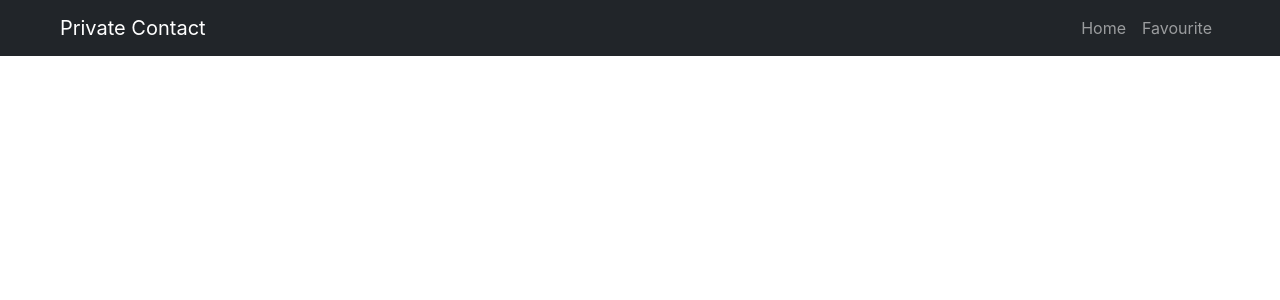
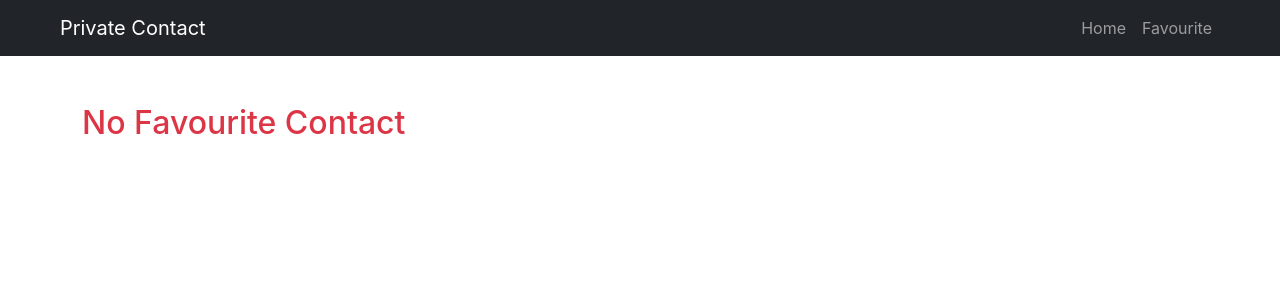
Before and after one commit to Abhinkjishmon/my-contact-react, a React (Create React App) app: page /favourite in a window 1280 px wide. Shown: the top 300 px of the page. Built offline with nearby package versions, Linux system fonts and the light colour scheme.

Commit message:
api call section pending

```diff
--- a/src/pages/Favourite.jsx
+++ b/src/pages/Favourite.jsx
@@ -18,6 +18,7 @@ const Favourite = ({ contacts, deleteContact, favToggle }) => {
               )
             )
           })}
+          {contacts.filter(single=>single.fav).length === 0 && <h2 className='text-danger'>No Favourite Contact</h2>}
         </div>
       </div>
     </>
--- a/src/pages/Home.jsx
+++ b/src/pages/Home.jsx
@@ -13,6 +13,7 @@ const Home = ({ formSub, contacts, deleteContact, favToggle }) => {
                 {contacts.map((singleContact) => {
                     return <Contact key={singleContact.id} contact={singleContact} deleteContact={deleteContact} favToggle={favToggle}/>
                 })}
+                {contacts.length === 0 && <div>No Contact to Show</div>}
             </div>
         </div>
     )
```
